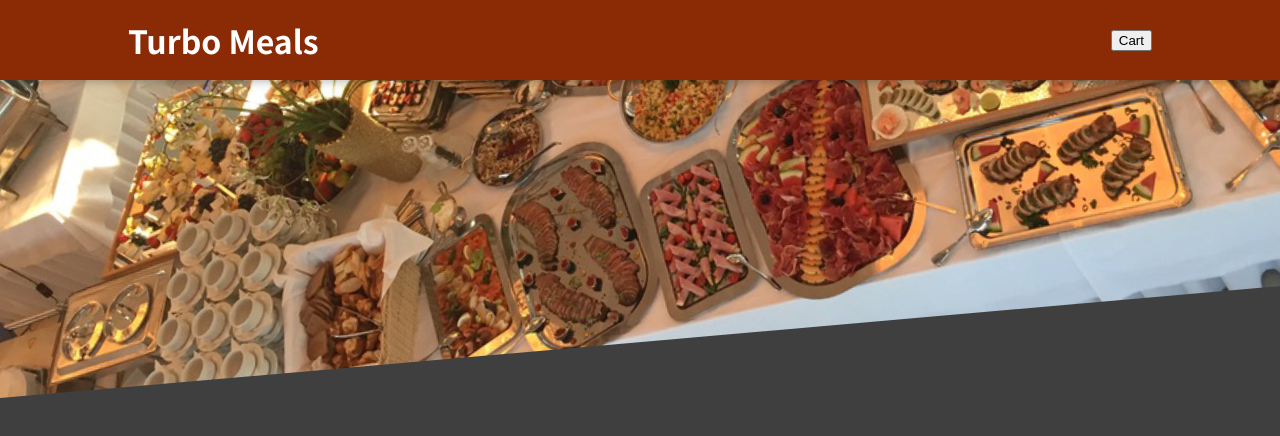
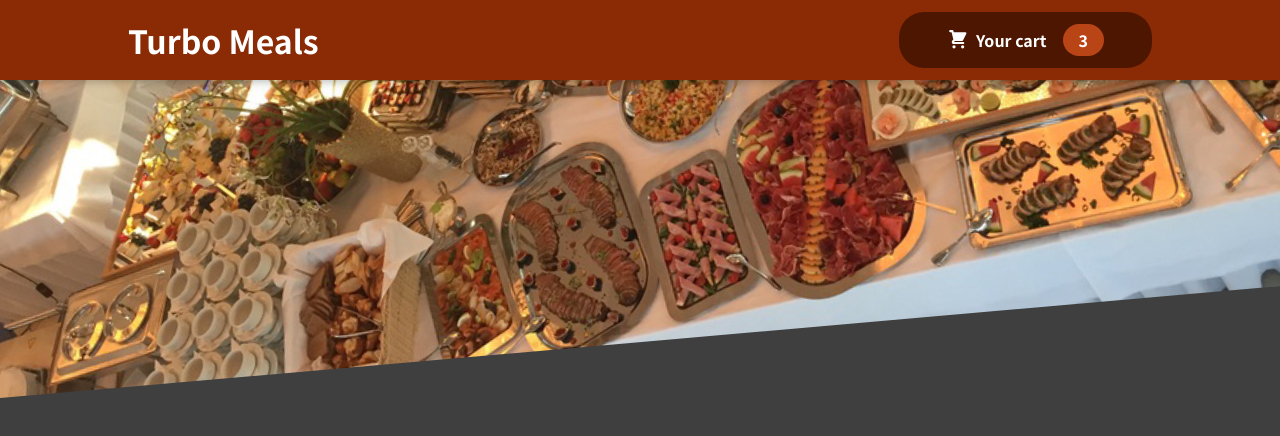
Before and after one commit to Setmaster/turbo-meals, a React (Create React App) app: page / in a window 1280 px wide. Shown: the top 436 px of the page. Built offline with nearby package versions, Linux system fonts and the light colour scheme.

Commit message:
Add header's cart button component and cart icon component

```diff
--- /dev/null
+++ b/src/components/Cart/CartIcon.js
@@ -0,0 +1,13 @@
+const CartIcon = () => {
+    return (
+        <svg
+            xmlns='http://www.w3.org/2000/svg'
+            viewBox='0 0 20 20'
+            fill='currentColor'
+        >
+            <path d='M3 1a1 1 0 000 2h1.22l.305 1.222a.997.997 0 00.01.042l1.358 5.43-.893.892C3.74 11.846 4.632 14 6.414 14H15a1 1 0 000-2H6.414l1-1H14a1 1 0 00.894-.553l3-6A1 1 0 0017 3H6.28l-.31-1.243A1 1 0 005 1H3zM16 16.5a1.5 1.5 0 11-3 0 1.5 1.5 0 013 0zM6.5 18a1.5 1.5 0 100-3 1.5 1.5 0 000 3z' />
+        </svg>
+    );
+};
+
+export default CartIcon;
--- a/src/components/Layout/Header.js
+++ b/src/components/Layout/Header.js
@@ -1,6 +1,7 @@
 import {Fragment} from "react";
 import classes from "./Header.module.css";
 import mealsImage from '../../assets/meals.jpg'
+import HeaderCartButton from "./HeaderCartButton";
 
 const Header = () => {
 
@@ -9,7 +10,7 @@
         <Fragment>
             <header className={classes.header}>
                 <h1>Turbo Meals</h1>
-                <button>Cart</button>
+                <HeaderCartButton/>
             </header>
             <div className={classes['main-image']}>
                 <img src={mealsImage} alt={'A table full of delicious food'}/>
--- /dev/null
+++ b/src/components/Layout/HeaderCartButton.js
@@ -0,0 +1,20 @@
+import classes from './HeaderCartButton.module.css'
+import CartIcon from "../Cart/CartIcon";
+
+const HeaderCartButton = (props) => {
+
+
+    return (
+        <button className={classes.button}>
+            <span className={classes.icon}>
+                <CartIcon/>
+            </span>
+            <span>Your cart</span>
+            <span className={classes.badge}>
+                3
+            </span>
+        </button>
+    );
+};
+
+export default HeaderCartButton;
--- /dev/null
+++ b/src/components/Layout/HeaderCartButton.module.css
@@ -0,0 +1,59 @@
+.button {
+    cursor: pointer;
+    font: inherit;
+    border: none;
+    background-color: #4d1601;
+    color: white;
+    padding: 0.75rem 3rem;
+    display: flex;
+    justify-content: space-around;
+    align-items: center;
+    border-radius: 25px;
+    font-weight: bold;
+}
+
+.button:hover,
+.button:active {
+    background-color: #2c0d00;
+}
+
+.icon {
+    width: 1.35rem;
+    height: 1.35rem;
+    margin-right: 0.5rem;
+}
+
+.badge {
+    background-color: #b94517;
+    padding: 0.25rem 1rem;
+    border-radius: 25px;
+    margin-left: 1rem;
+    font-weight: bold;
+}
+
+.button:hover .badge,
+.button:active .badge {
+    background-color: #92320c;
+}
+
+.bump {
+    animation: bump 300ms ease-out;
+}
+
+@keyframes bump {
+    0% {
+        transform: scale(1);
+    }
+    10% {
+        transform: scale(0.9);
+    }
+    30% {
+        transform: scale(1.1);
+    }
+    50% {
+        transform: scale(1.15);
+    }
+    100% {
+        transform: scale(1);
+    }
+}
```
Also changed, not shown: 1 other file (tests, documents, lock files or other folders).
